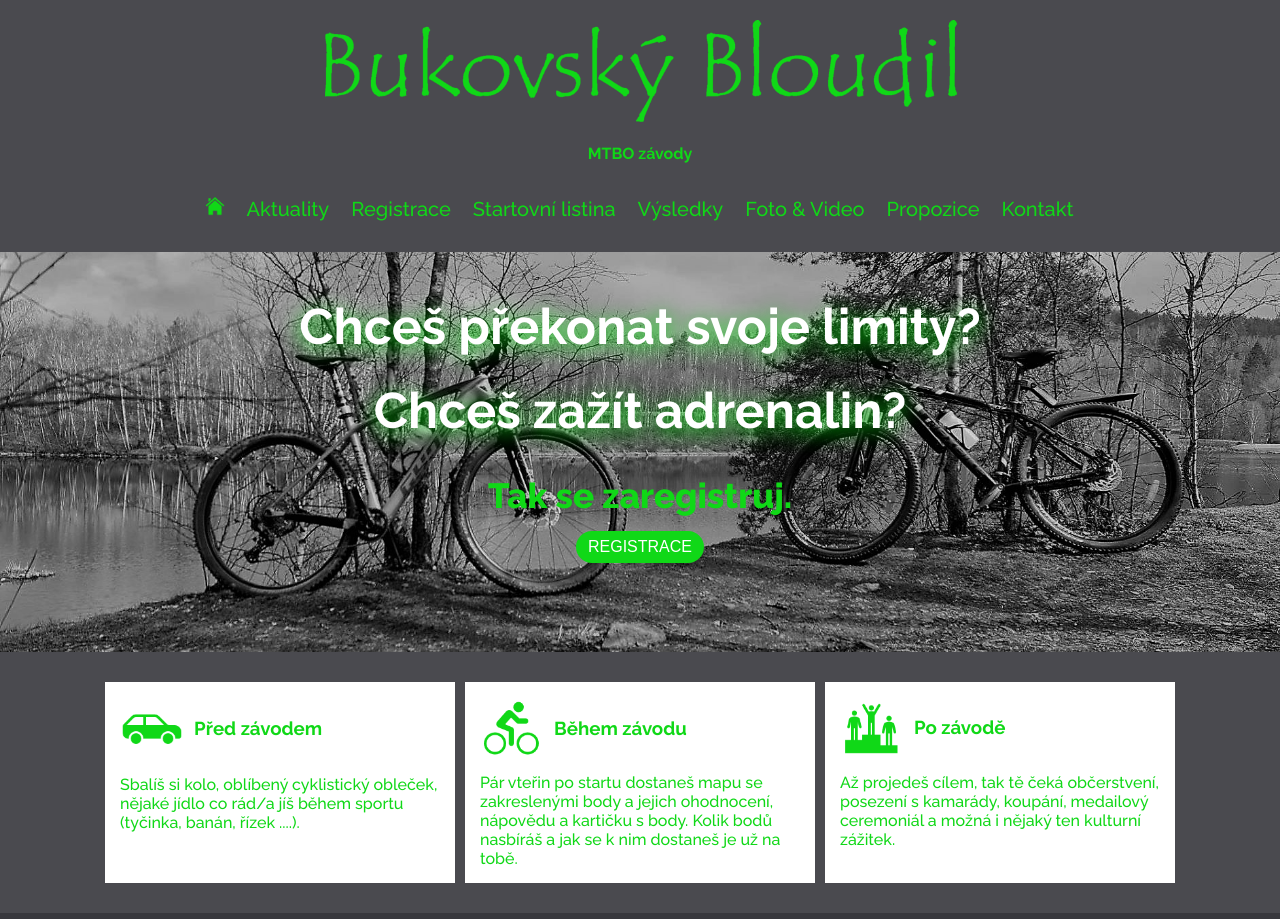
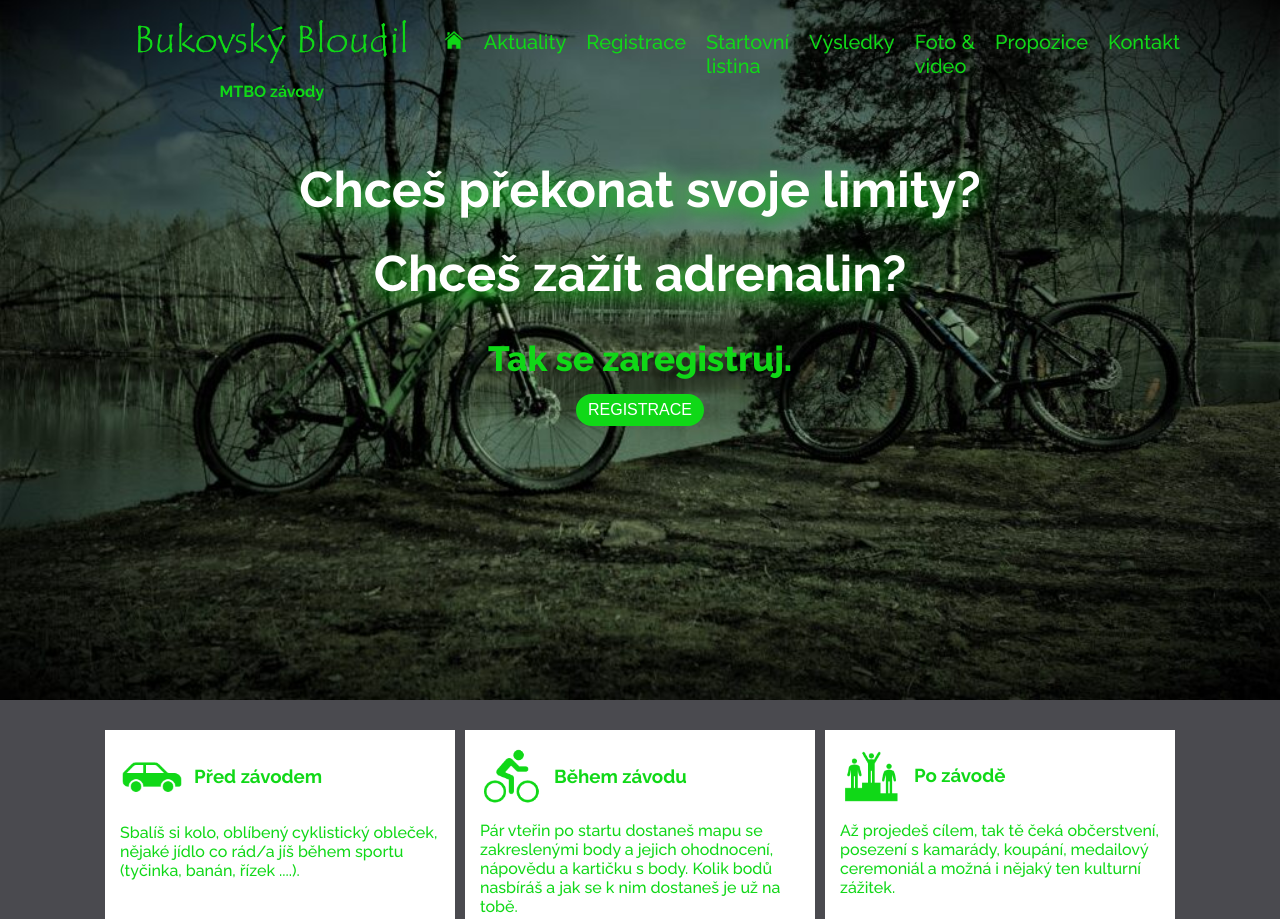
Before and after one commit to EsterSuch/Bloudil, an Eleventy site: page index.html in a window 1280 px wide. Shown: the top 919 px of the page. Built offline with nearby package versions, Linux system fonts and the light colour scheme; Eleventy itself is replaced by a stand-in of ours; files that its build step writes are made by us from their sources.

Commit message:
změna menu

```diff
--- a/_includes/page.njk
+++ b/_includes/page.njk
@@ -32,7 +32,11 @@
   </head>
   <body>
 
+ <section class="main__layout">
       <section class="sirka">
+
+       <div class="header__layout">
+
           <div class="top">
             <div class="logoM" id="nahoru">
               <a href="/"><img src="/images/BB-logo-obr.png"></a>
@@ -57,6 +61,7 @@
                 <input type="checkbox" class="menu__checkbox" id="menu-checkbox">
                 <label for="menu-checkbox" class="menu__toggler">Více</label>
 
+
               <div class="menu__mobil--hidden">
 
                 <li class="menu__item {{'menu__item--active' if page.fileSlug === 'startovka'}}">
@@ -68,11 +73,11 @@
                 </li>
 
                 <li class="menu__item {{'menu__item--active' if page.fileSlug === 'fotovideo'}}">
-                <a class="menu__link" href="/fotovideo/">Foto & Video</a>
+                <a class="menu__link" href="/fotovideo/">Foto&nbsp;& video </a>
                 </li>
 
                 <li class="menu__item {{'menu__item--active' if page.fileSlug === 'propozice'}}">
-                <a class="menu__link" href="/propozice/">Propozice</a>
+                <a class="menu__link" href="https://bukovskybloudil.netlify.app/">Propozice</a>
                 </li>
                 <li class="menu__item {{'menu__item--active' if page.fileSlug === 'kontakt'}}">
                 <a class="menu__link" href="/kontakt/">Kontakt</a>
@@ -81,8 +86,19 @@
             </div>
           </ul>
           </nav>
+
+       </div>
+
+      <div class="hero__text">
+        <h1>Chceš překonat svoje limity?</h1>
+        <h1>Chceš zažít adrenalin?</h1>
+        <p>Tak se zaregistruj.</p>
+        <button class="button"><a href="/registrace/">REGISTRACE</a></button>
+      </div>
+
+
     </section>
-
+ </section>
 <main>
 
 {{ content | safe }}
--- a/index.html
+++ b/index.html
@@ -2,15 +2,6 @@
 layout: page.njk
 title: BB úvod
 ---
-
-<section class="hero">
-  <div class="hero__text">
-    <h1>Chceš překonat svoje limity?</h1>
-    <h1>Chceš zažít adrenalin?</h1>
-    <p>Tak se zaregistruj.</p>
-    <button class="button"><a href="/registrace/">REGISTRACE</a></button>
-  </div>
-</section>
 
 <section class="sirka">
   <div class="box">
--- a/menu-js/menu.js
+++ b/menu-js/menu.js
@@ -1,7 +1,17 @@
-function openNav() {
-  document.getElementsByClassName("menu__mobil--hidden").style.width = "250px";
+function myFunction() {
+  document.getElementById("menu__mobil--hidden").classList.toggle("show");
 }
 
-function closeNav() {
-  document.getElementsByClassName("menu__mobil--hidden").style.width = "0";
+// Close the dropdown if the user clicks outside of it
+window.onclick = function(event) {
+  if (!event.target.matches('.menu__link')) {
+    let dropdowns = document.getElementsByClassName("dropdown-content");
+    let i;
+    for (i = 0; i < dropdowns.length; i++) {
+      let openDropdown = dropdowns[i];
+      if (openDropdown.classList.contains('show')) {
+        openDropdown.classList.remove('show');
+      }
+    }
+  }
 }
--- a/scss/_menu.scss
+++ b/scss/_menu.scss
@@ -1,5 +1,64 @@
 @use 'colors' as *;
 
+.main__layout {
+  height: 700px;
+  background-image: url('/images/hero-bg.jpg');
+  background-position: center;
+  background-repeat: no-repeat;
+  background-size: cover;
+  position: relative;
+}
+
+
+/*nadpis-obrázek a MTBO nad menu*/
+.top {
+  display: block;
+  margin: 0 auto;
+}
+.logoM{
+  display: block;
+  text-align: center;
+}
+.logoM img{
+  max-height: 60%;
+  max-width: 60%;
+  margin-top: 10px;
+}
+.top a{
+  text-decoration: none;
+  margin: 0 auto;
+}
+.top h2{
+  font-size: 16px;
+  color: $letter-main;
+  text-align: center;
+}
+
+/*  HERO SEKCE   */
+
+.hero__text {
+  text-align: center;
+  justify-content: center;
+  align-items: center;
+ /* top: 50%;
+  left: 50%;
+  transform: translate(-50%, -50%);*/
+  color: $letter-main;
+  margin: 0 auto;
+  padding: 20px;
+}
+.hero__text h1{
+  font-size: 30px;
+  margin: 25px 0;
+  padding: 0;
+  color: $letter-second;
+  text-shadow: 0px 4px 20px $letter-main;
+}
+.hero__text p{
+  margin-bottom: 15px;
+  font-size: 20px;
+  font-weight: 800;
+}
 .menu{
   display: flex;
   flex-direction: column;
@@ -32,33 +91,45 @@
   display: flex;
   margin-left: 20px;
 }
-.menu__link, .menu__toggler{
+.menu__link, .menu__toggler {
   text-decoration: none;
   list-style-type: none;
   display: block;
   color: $letter-main;
   text-align: left;
   font-size: 20px;
-  border: 1px solid $bgd-second;
+
 
     &:hover {
       font-weight: 800;
-      border-bottom: 1px solid $letter-main;
+      text-decoration: underline $letter-main;
+      text-underline-position: under;
     }
 }
 
+
 .menu__item--active {
   font-weight: 800;
-      border-bottom: 1px solid $letter-main;
+  text-decoration: underline 1px solid $letter-main;
+  text-underline-position: under;
 }
 
+
 @media screen and (max-width: 799px) {
+  .header__layout{
+    display: flex;
+    flex-direction: column;
+    justify-content: space-between;
+  }
   .menu__checkbox:checked ~ .menu__mobil--hidden{
     display: flex;
     flex-direction: column;
   }
   .menu__mobil--hidden .menu__link, .menu__toggler{
     text-align: left;
+  }
+  .menu__mobil--hidden li {
+    text-align: center;
   }
   .box-mini{
     display: flex;
@@ -73,6 +144,42 @@
     display: none;
   }
   .menu__mobil--hidden{
-    display: flex
+    display: flex;
+
+  }
+  .header__layout{
+    display: flex;
+    flex-direction: column;
+    justify-content: space-between;
+  }
+  .menu {
+    margin: 0;
+    padding: 0 10xp;
+  }
+
+  .hero__text h1{
+    font-size: 50px;
+  }
+  .hero__text p{
+    font-size: 40px;
+  }
+  .menu__link:hover, .menu__toggler:hover, .menu__item--active {
+      font-weight: 800;
+      border-bottom: none;
+      text-decoration: underline 1px solid $letter-main;
+      text-underline-position: under;
+    }
+  .logoM img {
+    max-height: 80%;
+    max-width: 80%;
+    margin-top: 10px;
   }
 }
+
+@media screen and (min-width: 1000px) {
+.header__layout{
+  display: flex;
+  flex-direction: row;
+  justify-content: space-between;
+}
+}
--- a/scss/style.scss
+++ b/scss/style.scss
@@ -29,63 +29,6 @@ body{
   padding: 10px;
 }
 
-/*nadpis-obrázek a MTBO nad menu*/
-.top {
-  display: block;
-  margin: 0 auto;
-}
-.logoM{
-  display: block;
-  text-align: center;
-}
-.logoM img{
-  max-height: 60%;
-  max-width: 60%;
-  margin-top: 10px;
-}
-.top a{
-  text-decoration: none;
-  margin: 0 auto;
-}
-.top h2{
-  font-size: 16px;
-  color: $letter-main;
-  text-align: center;
-}
-
-/*  HERO SEKCE   */
-.hero{
-  background-image: url(/images/hero-bw.jpg);
-  background-position: center;
-  background-repeat: no-repeat;
-  background-size: cover;
-  position: relative;
-  height: 400px;
- }
-
-.hero__text {
-  text-align: center;
- /* justify-content: center;*/
-  /*align-items: center;*/
-  /*top: 50%;
-  left: 50%;
-  transform: translate(-50%, -50%);*/
-  color: $letter-main;
-  margin: 0 auto;
-  padding: 20px;
-}
-.hero__text h1{
-  font-size: 30px;
-  margin: 25px 0;
-  padding: 0;
-  color: $letter-second;
-  text-shadow: 0px 4px 20px $letter-main;
-}
-.hero__text p{
-  margin-bottom: 15px;
-  font-size: 20px;
-  font-weight: 800;
-}
 
 /*JEDNOTLIVÉ SEKCE HLAVNÍ STRÁNKY*/
 
```
Also changed, not shown: css/style.css, images/medaile.jpg (deleted), images/telephone.png (deleted), images/telephone.svg (deleted). Lines whose indentation alone changed are shown as unchanged.
